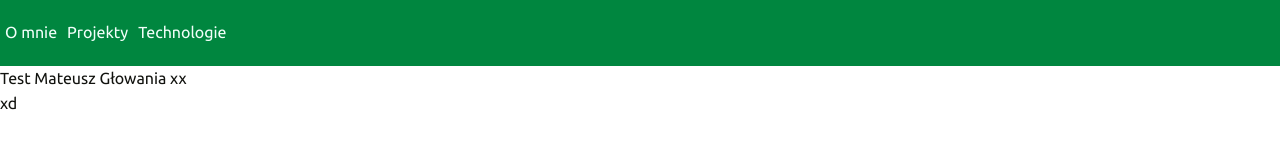
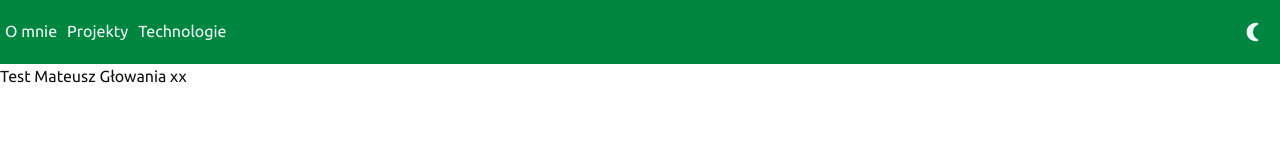
Before and after one commit to Muraii-pl/my_page, a React (Create React App) app: page / in a window 1280 px wide. Shown: the top 167 px of the page. Built offline with nearby package versions, Linux system fonts and the light colour scheme.

Commit message:
Toggle Theme

```diff
--- a/package.json
+++ b/package.json
@@ -6,9 +6,13 @@
     "@testing-library/jest-dom": "^5.14.1",
     "@testing-library/react": "^12.0.0",
     "@testing-library/user-event": "^13.2.1",
+    "eslint-plugin-prettier": "^4.0.0",
+    "flat-color-icons": "^1.1.0",
     "react": "^18.0.0",
     "react-dom": "^18.0.0",
+    "react-icons": "^4.3.1",
     "react-scripts": "5.0.0",
+    "react-scroll": "^1.8.6",
     "styled-components": "^5.3.5",
     "web-vitals": "^2.1.0"
   },
--- a/src/components/atoms/Navigation/NavItemStyled.js
+++ b/src/components/atoms/Navigation/NavItemStyled.js
@@ -1,8 +1,18 @@
 import styled from "styled-components";
+import { Link } from "react-scroll";
 
 const NavItemStyld = styled.li`
   font-size: 1.6rem;
   padding: 0 0.5rem;
 `;
 
-export default NavItemStyld;
+const NavLink = styled(Link)`
+  cursor: pointer;
+  text-decoration: none;
+  &:hover,
+  &:focus {
+    text-decoration: underline;
+  }
+`;
+
+export { NavItemStyld, NavLink };
--- a/src/components/atoms/Navigation/NavigationItem.js
+++ b/src/components/atoms/Navigation/NavigationItem.js
@@ -1,9 +1,21 @@
 import React from "react";
 import PropTypes from "prop-types";
-import NavItemStyld from "./NavItemStyled";
+import { NavItemStyld, NavLink } from "./NavItemStyled";
 
 const NavigationItem = ({ name }) => {
-  return <NavItemStyld>{name}</NavItemStyld>;
+  return (
+    <NavItemStyld>
+      <NavLink
+        to={`${name.replace(/\s+/g, "_")}`}
+        spy={true}
+        smooth={true}
+        offset={-70}
+        duration={500}
+      >
+        {name}
+      </NavLink>
+    </NavItemStyld>
+  );
 };
 NavigationItem.propTypes = {
   name: PropTypes.string,
--- /dev/null
+++ b/src/components/atoms/ToggleTheme/Toggle.js
@@ -0,0 +1,27 @@
+import React, { useEffect, useContext } from "react";
+import { ThemeContext } from "../../../context/ThemeContext";
+import { MdLightbulbOutline, MdNightlightRound } from "react-icons/md";
+import ToggleWrapper from "./ToggleStyled";
+const Toggle = () => {
+  const { darkTheme, setDarkTheme } = useContext(ThemeContext);
+
+  const toggleTheme = () => {
+    setDarkTheme((prev) => !prev);
+    if (localStorage.getItem("theme") === "light") {
+      localStorage.setItem("theme", "dark");
+    } else {
+      localStorage.setItem("theme", "light");
+    }
+  };
+
+  return (
+    <ToggleWrapper>
+      {darkTheme ? (
+        <MdLightbulbOutline onClick={toggleTheme} size="22" />
+      ) : (
+        <MdNightlightRound height="100%" onClick={toggleTheme} size="22" />
+      )}
+    </ToggleWrapper>
+  );
+};
+export default Toggle;
--- /dev/null
+++ b/src/components/atoms/ToggleTheme/ToggleStyled.js
@@ -0,0 +1,13 @@
+import styled from "styled-components";
+
+const ToggleWrapper = styled.div`
+  min-width: max-content;
+  max-width: 25%;
+  display: flex;
+  padding-right: clamp(16px, 1%, 32px);
+  justify-content: flex-end;
+  align-items: center;
+  height: 100%;
+`;
+
+export default ToggleWrapper;
--- a/src/components/molecules/Navigation/NavigationStyle.js
+++ b/src/components/molecules/Navigation/NavigationStyle.js
@@ -3,9 +3,15 @@ import styled from "styled-components";
 const NavListStyled = styled.ul`
   width: 100%;
   display: flex;
+  justify-content: space-evenly;
 `;
 const NavStyled = styled.nav`
-  width: 75%;
+  min-width: max-content;
+  max-width: 75%;
+  height: 100%;
+  display: flex;
+  justify-content: space-between;
+  align-items: center;
 `;
 
 export { NavListStyled, NavStyled };
--- a/src/components/organisms/Header/Header.js
+++ b/src/components/organisms/Header/Header.js
@@ -1,4 +1,5 @@
 import React from "react";
+import Toggle from "../../atoms/ToggleTheme/Toggle";
 import Navigation from "../../molecules/Navigation/Navigation";
 
 import HeaderStyled from "./HeaderStyle";
@@ -7,6 +8,7 @@ const Header = () => {
   return (
     <HeaderStyled>
       <Navigation />
+      <Toggle />
     </HeaderStyled>
   );
 };
--- a/src/components/organisms/Header/HeaderStyle.js
+++ b/src/components/organisms/Header/HeaderStyle.js
@@ -1,10 +1,15 @@
 import styled from "styled-components";
 
 const HeaderStyled = styled.div`
-  width: 100vw;
+  width: 100%;
   background: ${(props) => props.theme.colors.primary};
   color: ${(props) => props.theme.colors.secondText};
-  padding: 2rem 0;
+  position: fixed;
+  height: 6.4rem;
+  display: flex;
+  justify-content: space-between;
+  align-items: center;
+  top: 0;
 `;
 
 export default HeaderStyled;
--- a/src/components/templates/MainTemplate.js
+++ b/src/components/templates/MainTemplate.js
@@ -1,15 +1,32 @@
-import React from "react";
+import React, { useEffect, useState } from "react";
 import { ThemeProvider } from "styled-components";
+import { ThemeContext } from "../../context/ThemeContext";
 import GlobalStyle from "../../styles/GlobalStyle";
+import dark from "../../styles/themes/dark";
 import light from "../../styles/themes/light";
 import Header from "../organisms/Header/Header";
 
 const MainTemplate = ({ children }) => {
+  const [themes, setThemes] = useState(light);
+  const [darkTheme, setDarkTheme] = useState(false);
+  useEffect(() => {
+    if (localStorage.getItem("theme") === "light") {
+      setThemes(light);
+    } else if (localStorage.getItem("theme") === "dark") {
+      setThemes(dark);
+      setDarkTheme(true);
+    } else {
+      localStorage.setItem("theme", "light");
+    }
+  }, [darkTheme]);
+
   return (
-    <ThemeProvider theme={light}>
+    <ThemeProvider theme={themes}>
       <GlobalStyle />
-      <Header />
-      {children}
+      <ThemeContext.Provider value={{ darkTheme, setDarkTheme }}>
+        <Header />
+        {children}
+      </ThemeContext.Provider>
     </ThemeProvider>
   );
 };
--- /dev/null
+++ b/src/context/ThemeContext.js
@@ -0,0 +1,3 @@
+import React, { useContext, createContext } from "react";
+
+export const ThemeContext = createContext();
--- a/src/pages/index.js
+++ b/src/pages/index.js
@@ -5,8 +5,15 @@ const MainPage = () => {
   return (
     <MainTemplate>
       <>
-        <p>Test Mateusz Głowania xx</p>
-        <p>xd</p>
+        <div
+          className="O_mnie"
+          style={{ height: "100vh", marginTop: "6.4rem" }}
+        >
+          Test Mateusz Głowania xx
+        </div>
+        <div className="Projekty" style={{ height: "100vh" }}>
+          xd
+        </div>
       </>
     </MainTemplate>
   );
--- /dev/null
+++ b/src/styles/themes/dark.js
@@ -0,0 +1,9 @@
+export default {
+  title: "dark",
+  colors: {
+    primary: "#000000",
+    secondary: "#ffffff",
+    text: "#12130F",
+    secondText: "#F1FFFA",
+  },
+};
```
Also changed, not shown: 1 other file (tests, documents, lock files or other folders).
